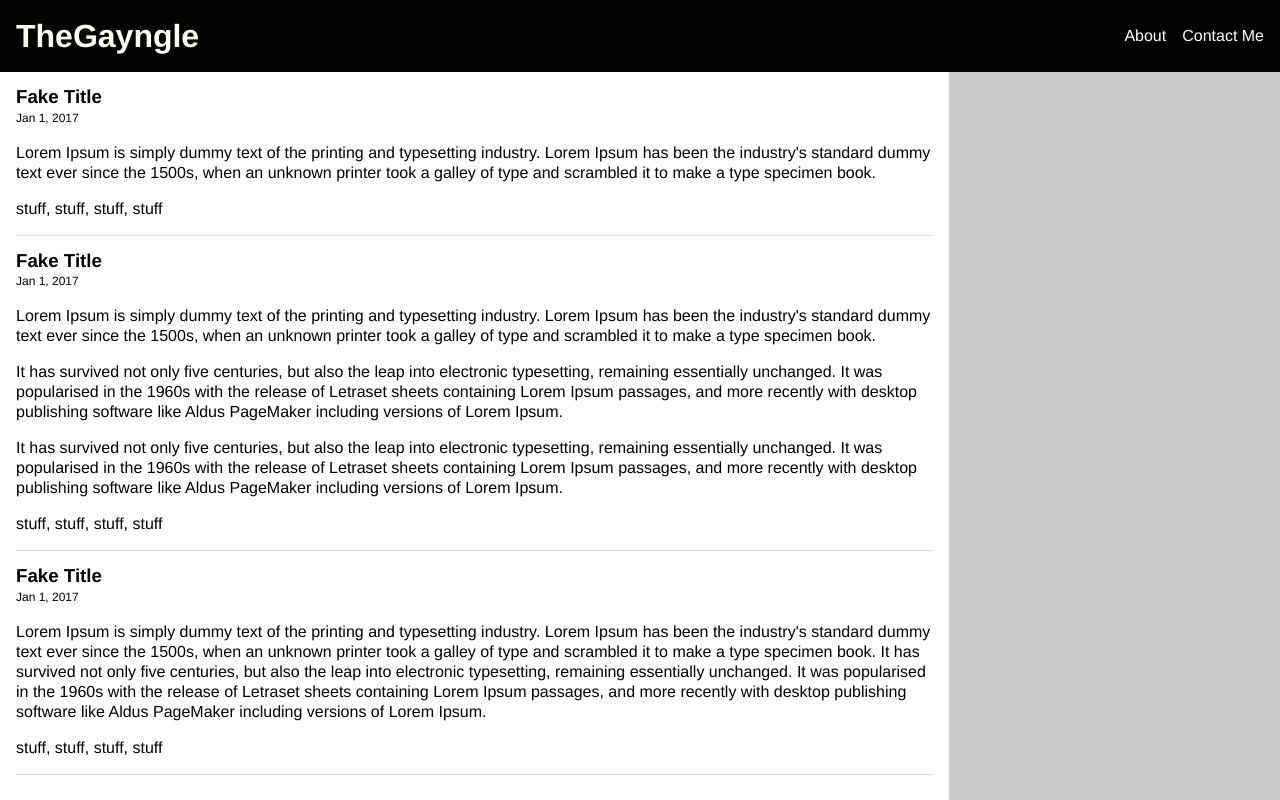
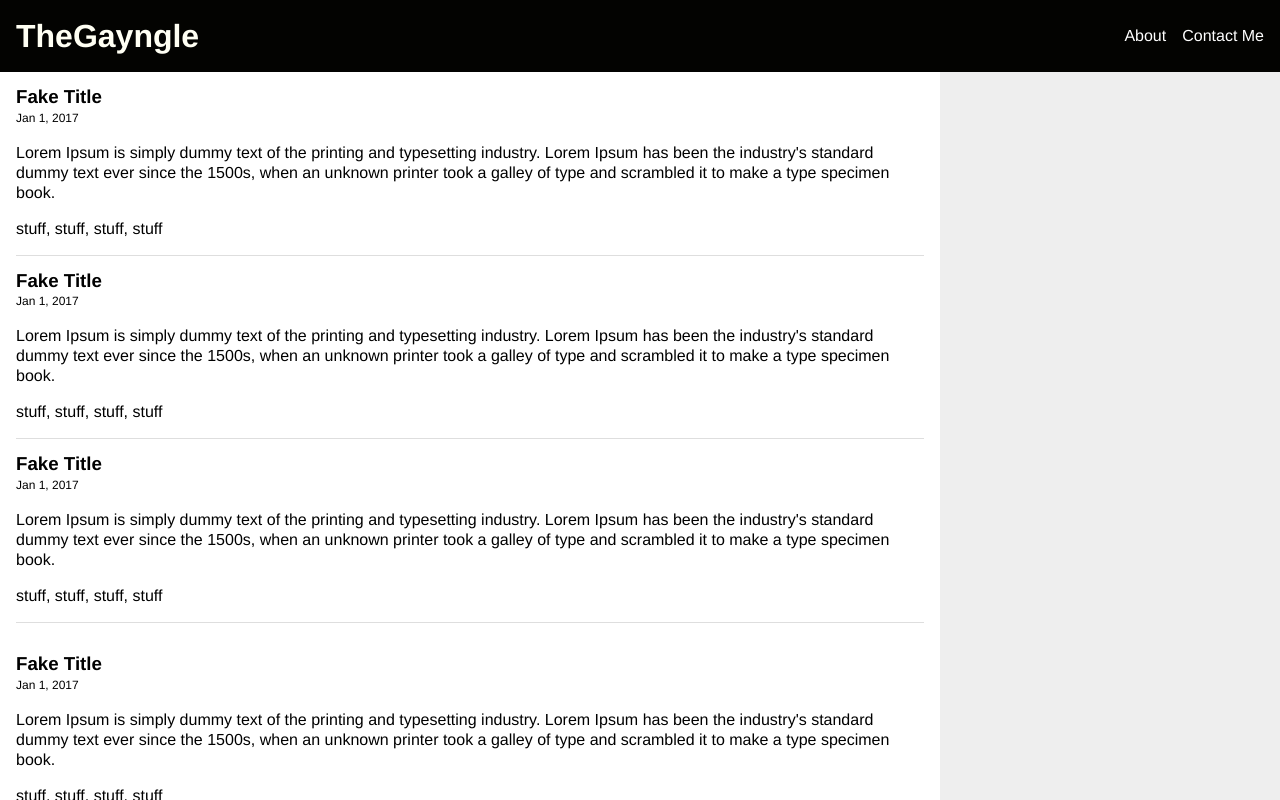
Before and after one commit to astericky/thegayngler, a React app: page / in a window 1280 px wide. Shown: the top 800 px of the page. Built offline with nearby package versions, Linux system fonts and the light colour scheme.

Commit message:
Add article excerpt

```diff
--- a/src/components/ArticleExcerpt.css
+++ b/src/components/ArticleExcerpt.css
@@ -17,10 +17,6 @@
   font-size: .75em;
 }
 
-/*.articcle-excerpt p {
-  margin-top: 0;
-}*/
-
 .article-excerpt .tags {
   display: block;
 }
--- a/src/components/Home.css
+++ b/src/components/Home.css
@@ -1,17 +1,25 @@
 .tg-content-container {
   display: flex;
   width: calc(100vw);
-  height: 100vh;
+  min-height: 100vh;
   padding: 0;
   font-family: helvetica, arial, sans-serif;
 }
 
 .tg-content-container .content {
   width: calc(100% - 340px);
-  padding: 1em;
 }
 
 .tg-content-container .sidebar {
   width: 340px;
-  background: #ccc;
+  background: #eee;
 }
+
+.tg-content-container .featured-articles,
+.tg-content-container .articles {
+  padding: 1em;
+}
+
+/*.tg-content-container .featured-articles {
+  background: rgba(4, 139, 168, .1);
+}*/
--- a/src/components/Home.jsx
+++ b/src/components/Home.jsx
@@ -2,6 +2,31 @@ import React, { PropTypes } from 'react'
 
 import styles from './Home.css'
 import ArticleExcerpt from './ArticleExcerpt.jsx'
+
+function renderFeaturedArticles(articles = [
+  {
+    title: "Fake Title",
+    date: "Jan 1, 2017",
+    tags: "stuff, stuff, stuff, stuff",
+    post: `Lorem Ipsum is simply dummy text of the printing and typesetting industry. Lorem Ipsum has been the industry's standard dummy text ever since the 1500s, when an unknown printer took a galley of type and scrambled it to make a type specimen book.`,
+  },
+  {
+    title: "Fake Title",
+    date: "Jan 1, 2017",
+    tags: "stuff, stuff, stuff, stuff",
+    post: `Lorem Ipsum is simply dummy text of the printing and typesetting industry. Lorem Ipsum has been the industry's standard dummy text ever since the 1500s, when an unknown printer took a galley of type and scrambled it to make a type specimen book.`,
+  },
+  {
+    title: "Fake Title",
+    date: "Jan 1, 2017",
+    tags: "stuff, stuff, stuff, stuff",
+    post: `Lorem Ipsum is simply dummy text of the printing and typesetting industry. Lorem Ipsum has been the industry's standard dummy text ever since the 1500s, when an unknown printer took a galley of type and scrambled it to make a type specimen book.`,
+  },
+]) {
+  return articles.map((article, index) => (
+    <ArticleExcerpt key={index} {...article} />
+  ))
+}
 
 function renderArticles(articles = [
   {
@@ -35,8 +60,8 @@ class Content extends React.Component {
     return (
       <main className={styles["tg-content-container"]}>
         <section className={styles["content"]}>
-          <article className={styles["featured-article"]}></article>
-          {renderArticles()}
+          <div className={styles["featured-articles"]}>{renderFeaturedArticles()}</div>
+          <div className={styles["articles"]}>{renderArticles()}</div>
         </section>
         <aside className={styles["sidebar"]}></aside>
       </main>
```
